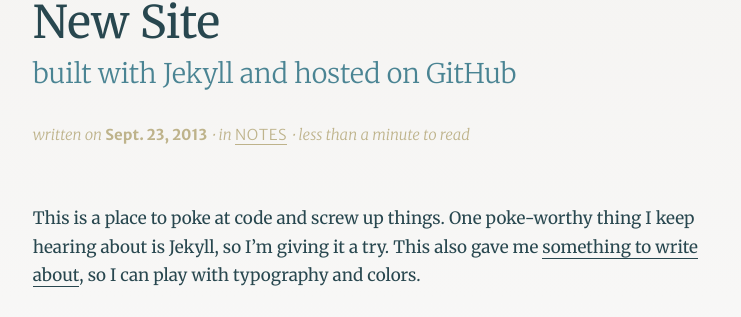
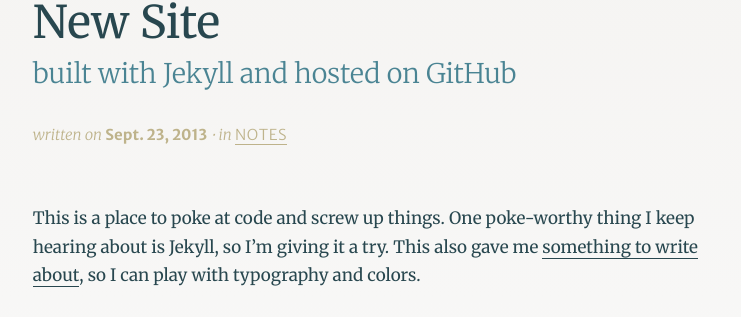
Before and after one commit to nightpolly/nightpolly.github.io, a Jekyll site: the page built from _posts/notes/2013-09-23-new-site.html, in a window 1280 px wide. Shown: the part 253-570 px from the top of the page, without its empty margins (268-1009 px from the left). Built offline with Jekyll 4.4.1, drawn with Linux system fonts in a browser that asks for light colours; Markdown is read by kramdown in place of the engine named in the settings.

Commit message:
Update post_meta-top.html

```diff
--- a/_includes/post_meta-top.html
+++ b/_includes/post_meta-top.html
@@ -1 +1 @@
-<small class="post_meta">written on <time class="post_date" datetime="{{ page.date | date_to_xmlschema }}">{% assign m = page.date | date: "%B" %}{% case m %}{% when 'May' or 'June' or 'July' %}{{ m }} {% when 'September' %}Sept. {% else %}{{ page.date | date: "%b" }}. {% endcase %}{{ page.date | date: "%d" | plus:'0' }}, {{ page.date | date: "%Y" }}</time> &sdot; in <a class="post_category" href="/{{ page.category }}">{{ page.category }}</a> &sdot; {{ page.content | reading_time }} to read</small>
+<small class="post_meta">written on <time class="post_date" datetime="{{ page.date | date_to_xmlschema }}">{% assign m = page.date | date: "%B" %}{% case m %}{% when 'May' or 'June' or 'July' %}{{ m }} {% when 'September' %}Sept. {% else %}{{ page.date | date: "%b" }}. {% endcase %}{{ page.date | date: "%d" | plus:'0' }}, {{ page.date | date: "%Y" }}</time> &sdot; in <a class="post_category" href="/{{ page.category }}">{{ page.category }}</a></small>
```
